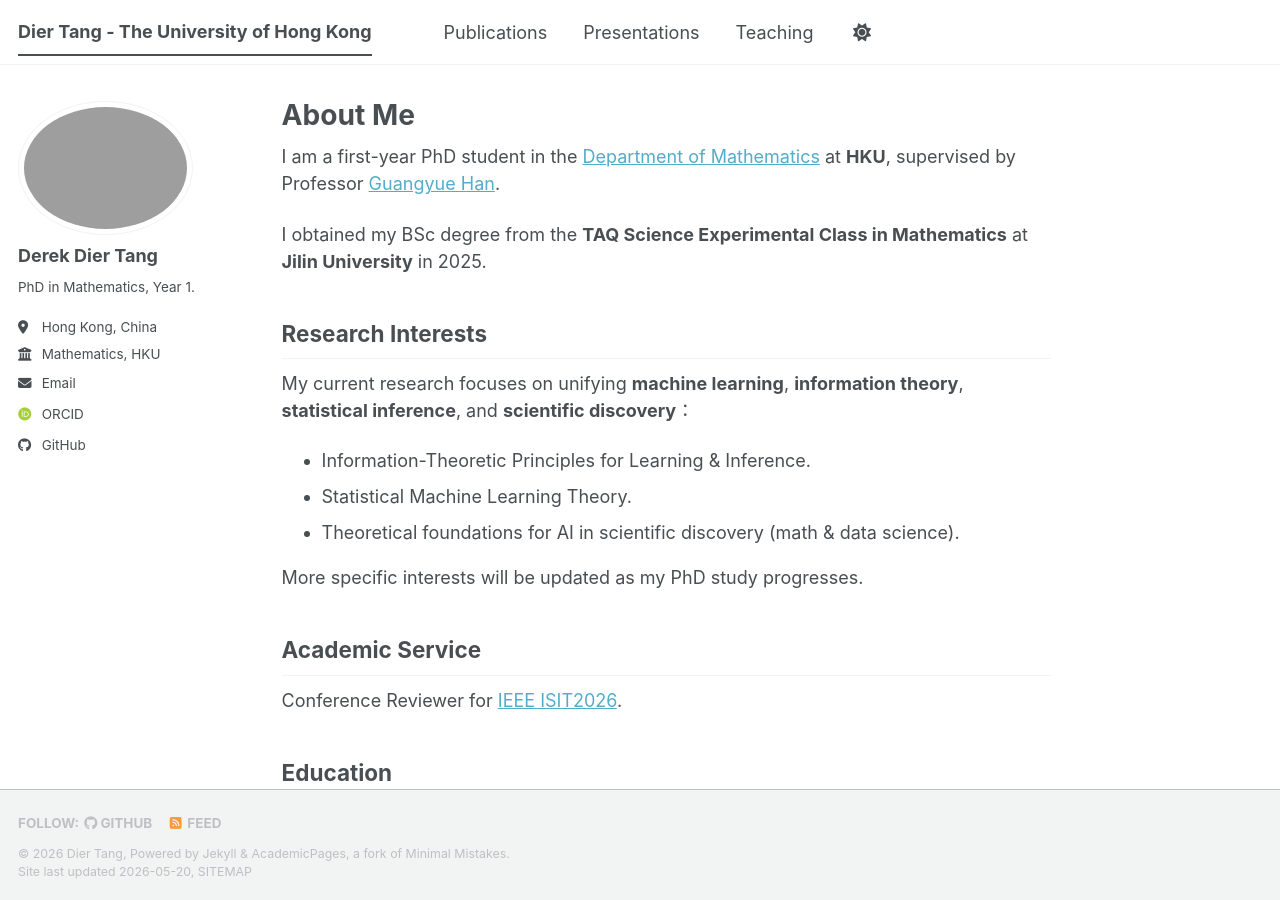
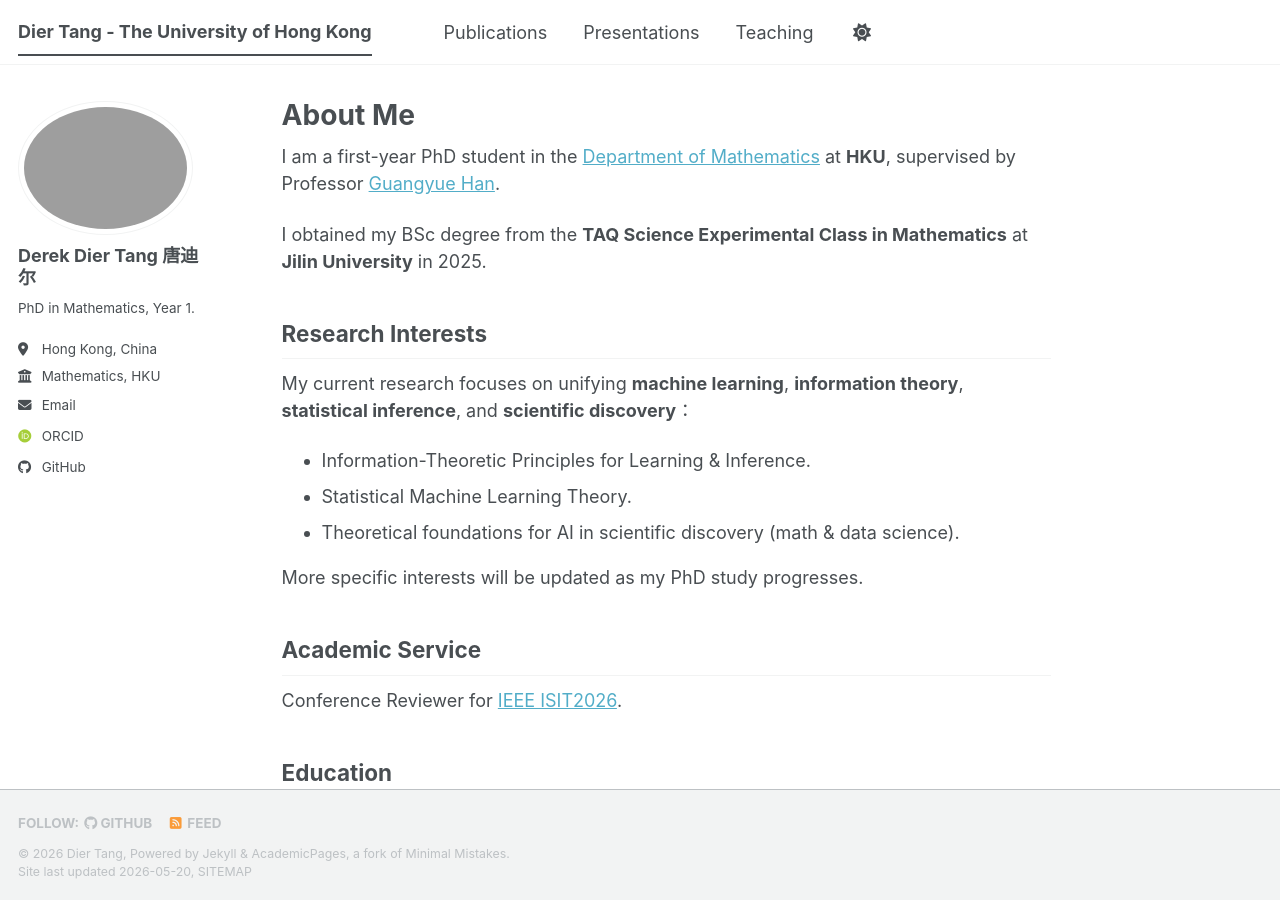
Before and after one commit to TangDier03/tangdier03.github.io, a Jekyll site: the page built from _pages/about.md, in a window 1280 px wide and 900 px high. Built offline with Jekyll 4.4.1, drawn with Linux system fonts in a browser that asks for light colours; some web fonts are replaced; a script bundle is joined from its source files by our own code; library files that are not in the unit come from our copies.

Commit message:
Update _config.yml

```diff
--- a/_config.yml
+++ b/_config.yml
@@ -24,7 +24,7 @@ repository               : "tangdier03/tangdier03.github.io"
 author:
   # Biographic information
   avatar           : "https://tangdier03.github.io/images/white.jpg"
-  name             : "Derek Dier Tang"
+  name             : "Derek Dier Tang 唐迪尔"
   pronouns         : # example: "she/her"
   bio              : "PhD in Mathematics, Year 1."
   location         : "Hong Kong, China"
```
